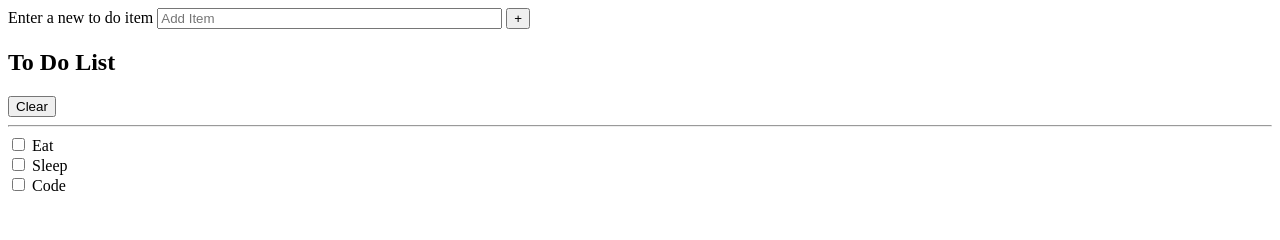
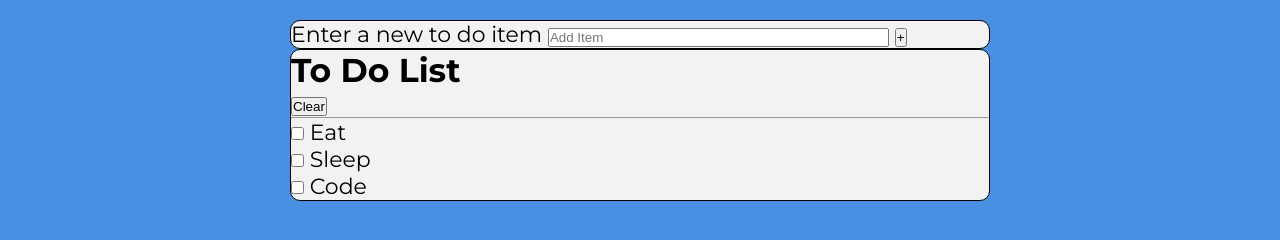
Before and after one commit to martinmounir/TODO_LIST, a plain HTML site: page index.html in a window 1280 px wide. Drawn offline with Linux system fonts and the light colour scheme.

Commit message:
Base SASS file

```diff
--- a/index.html
+++ b/index.html
@@ -4,6 +4,16 @@
 <head>
     <meta charset="UTF-8">
     <meta name="viewport" content="width=device-width, initial-scale=1.0">
+
+    <link rel="icon" href="checkboxes.png">
+
+    <link rel="preconnect" href="https://fonts.googleapis.com">
+    <link rel="preconnect" href="https://fonts.gstatic.com" crossorigin>
+    <link href="https://fonts.googleapis.com/css2?family=Montserrat:ital,wght@0,100..900;1,100..900&display=swap"
+        rel="stylesheet">
+
+    <link rel="stylesheet" href="dist/css/style.min.css">
+
     <title>To Do List</title>
 </head>
 
--- /dev/null
+++ b/sass/_base.scss
@@ -0,0 +1,45 @@
+$default-font-color: #000;
+$background-color: #4a90e2;
+$container-bgcolor: #f2f2f2;
+$container-bordercolor: #000;
+
+@mixin mq($size) {
+    @media only screen and (min-width: $size) {
+        @content;
+    }
+}
+
+
+* {
+    margin: 0;
+    padding: 0;
+    box-sizing: border-box;
+}
+
+
+html,
+body {
+    font-size: 16px;
+    font-family: "Montserrat", sans-serif;
+    color: $default-font-color;
+    width: 100%;
+    min-height: 100%;
+    @include mq(768px) {
+        font-size: 22px;
+    }
+}
+
+
+body {
+    padding: 20px;
+    background-color: $background-color;
+}
+
+section {
+    background-color: $container-bgcolor;
+    width: 90%;
+    max-width: 700px;
+    margin: auto;
+    border: 1px solid $container-bordercolor;
+    border-radius: 10px;
+}
--- a/sass/style.scss
+++ b/sass/style.scss
@@ -0,0 +1 @@
+@import "_base";
```
Also changed, not shown: checkboxes.png (added), dist/css/style.min.css, 1 other file.
